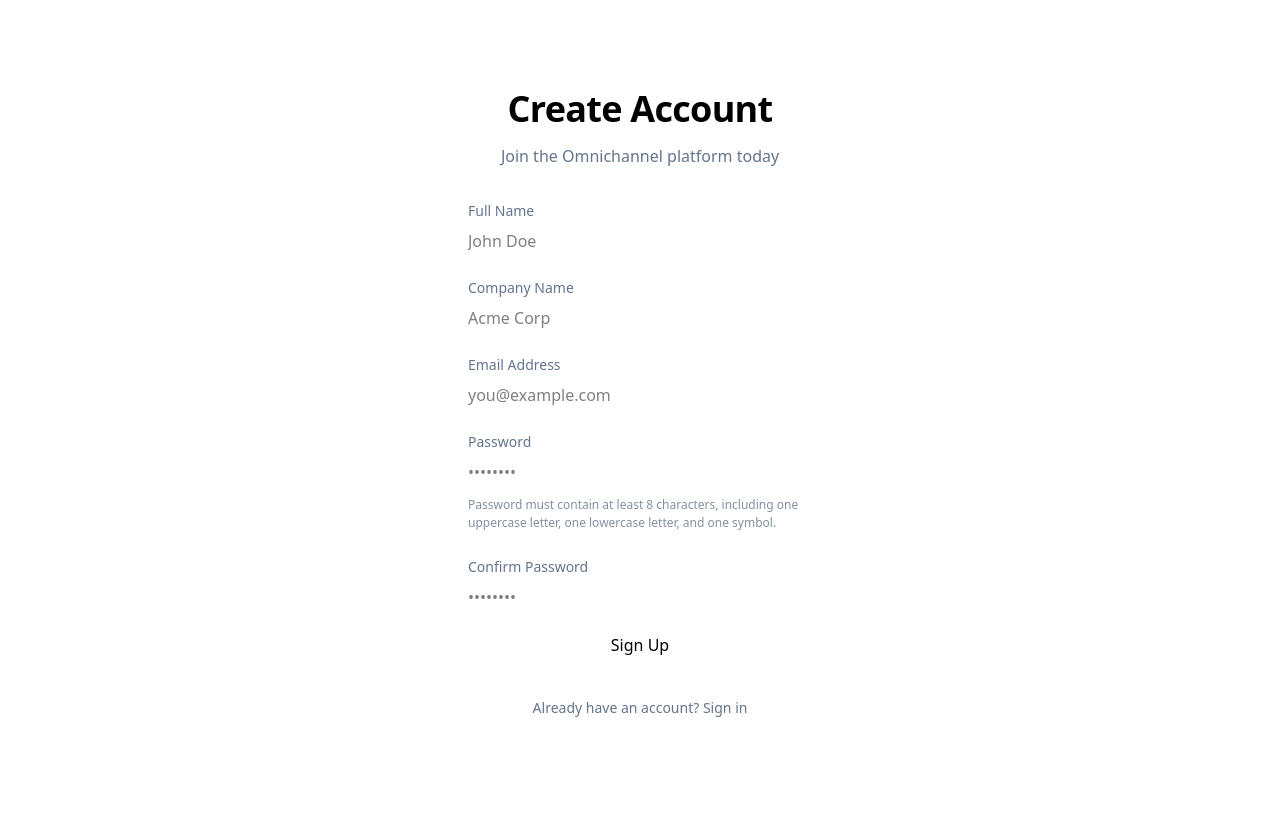
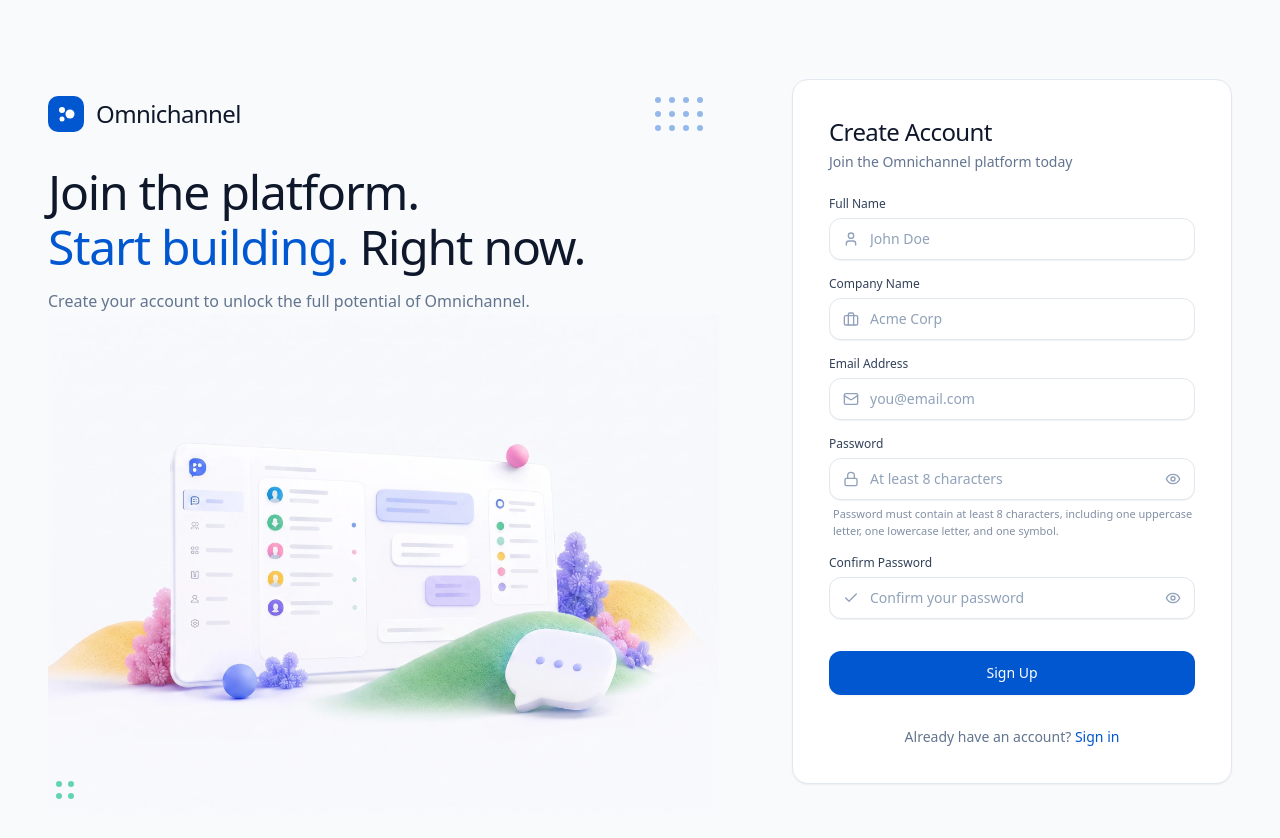
Before and after one commit to Omnichannel-Lead-Management-Platform/frontend-sveltekit, a SvelteKit app: page /register in a window 1280 px wide. Shown: the top 838 px of the page. Before the commit the page ends 800 px from the top, so only its background shows below. Built offline with nearby package versions, Linux system fonts and the light colour scheme.

Commit message:
feat: implement registration page with validation and auth integration

```diff
--- a/src/routes/register/+page.svelte
+++ b/src/routes/register/+page.svelte
@@ -1,6 +1,8 @@
 <script>
 	import { register } from '$lib/api/auth.js';
 	import Alert from '$lib/components/Alert.svelte';
+	import BrandLogo from '$lib/components/BrandLogo.svelte';
+	import heroImage from '$lib/assets/sign-in-hero.webp'; // Reusing the hero image for signup as in reference
 
 	let name = $state('');
 	let companyName = $state('');
@@ -10,6 +12,8 @@
 	let isLoading = $state(false);
 	let errorMessage = $state('');
 	let successMessage = $state('');
+	let showPassword = $state(false);
+	let showConfirmPassword = $state(false);
 
 	async function handleRegister(e) {
 		e.preventDefault();
@@ -50,183 +54,256 @@
 	<title>Sign Up - Omnichannel</title>
 </svelte:head>
 
-<div class="page-container animate-enter">
-	<div class="glass-panel login-card">
-		<div class="login-header">
-			<h1 class="heading-gradient">Create Account</h1>
-			<p>Join the Omnichannel platform today</p>
+<div class="wf-page flex items-center justify-center p-4 selection:bg-blue-100 selection:text-blue-900 sm:p-8 lg:p-12">
+	<div class="w-full max-w-[1360px] mx-auto relative">
+
+		<div class="grid grid-cols-1 lg:grid-cols-12 gap-8 lg:gap-12 items-center">
+
+			<!-- Left Column: Brand, Headline, 3D Hero Image -->
+			<div class="lg:col-span-7 flex flex-col justify-between h-full relative">
+
+				<!-- Top Content -->
+				<div class="pt-6 sm:pt-10 lg:pt-12">
+					<!-- Top Bar: Brand Logo & Decorative Dots -->
+					<div class="flex items-center justify-between">
+						<BrandLogo size="lg" />
+
+						<!-- Decorative 4x3 Dot Matrix -->
+						<div class="hidden sm:grid grid-cols-4 gap-2 w-fit opacity-40 pr-4">
+							<div class="w-1.5 h-1.5 rounded-full bg-blue-600"></div>
+							<div class="w-1.5 h-1.5 rounded-full bg-blue-600"></div>
+							<div class="w-1.5 h-1.5 rounded-full bg-blue-600"></div>
+							<div class="w-1.5 h-1.5 rounded-full bg-blue-600"></div>
+							<div class="w-1.5 h-1.5 rounded-full bg-blue-600"></div>
+							<div class="w-1.5 h-1.5 rounded-full bg-blue-600"></div>
+							<div class="w-1.5 h-1.5 rounded-full bg-blue-600"></div>
+							<div class="w-1.5 h-1.5 rounded-full bg-blue-600"></div>
+							<div class="w-1.5 h-1.5 rounded-full bg-blue-600"></div>
+							<div class="w-1.5 h-1.5 rounded-full bg-blue-600"></div>
+							<div class="w-1.5 h-1.5 rounded-full bg-blue-600"></div>
+							<div class="w-1.5 h-1.5 rounded-full bg-blue-600"></div>
+						</div>
 					</div>
 
-		<form onsubmit={handleRegister} class="login-form">
-			<div class="input-group">
-				<label for="name">Full Name</label>
-				<input
-					type="text"
-					id="name"
-					bind:value={name}
-					class="input-premium"
-					placeholder="John Doe"
-					required
-				/>
+					<!-- Hero Headline and Subhead -->
+					<div class="mt-6 sm:mt-8">
+						<h1 class="text-3xl sm:text-4xl lg:text-5xl font-medium text-slate-900 tracking-tight leading-[1.15]">
+							Join the platform.<br />
+							<span class="text-blue-600">Start building.</span> Right now.
+						</h1>
+						<p class="text-slate-500 text-sm sm:text-base font-normal leading-relaxed max-w-xl mt-3.5">
+							Create your account to unlock the full potential of Omnichannel.
+						</p>
+					</div>
 				</div>
 
-			<div class="input-group">
-				<label for="companyName">Company Name</label>
-				<input
-					type="text"
-					id="companyName"
-					bind:value={companyName}
-					class="input-premium"
-					placeholder="Acme Corp"
-					required
+				<!-- 3D Hero Illustration -->
+				<div class="relative w-full flex items-center justify-center mt-2 lg:mt-0 pointer-events-none">
+					<img
+						src={heroImage}
+						alt="Omnichannel Platform in 3D"
+						class="w-full max-h-[520px] lg:max-h-[580px] object-contain"
+						loading="eager"
 					/>
+
+					<!-- Decorative 2x2 Green Dots -->
+					<div class="absolute bottom-4 left-2 grid grid-cols-2 gap-1.5 opacity-60">
+						<div class="w-1.5 h-1.5 rounded-full bg-emerald-500"></div>
+						<div class="w-1.5 h-1.5 rounded-full bg-emerald-500"></div>
+						<div class="w-1.5 h-1.5 rounded-full bg-emerald-500"></div>
+						<div class="w-1.5 h-1.5 rounded-full bg-emerald-500"></div>
+					</div>
+				</div>
 			</div>
 
-			<div class="input-group">
-				<label for="email">Email Address</label>
-				<input
-					type="email"
-					id="email"
-					bind:value={email}
-					class="input-premium"
-					placeholder="you@example.com"
-					required
-				/>
-			</div>
+			<!-- Right Column: Sign Up Card -->
+			<div class="lg:col-span-5 flex justify-center lg:justify-end items-center">
+				<div class="wf-card w-full max-w-[440px] p-7 sm:p-9">
 
-			<div class="input-group">
-				<label for="password">Password</label>
-				<input
-					type="password"
-					id="password"
-					bind:value={password}
-					class="input-premium"
-					placeholder="••••••••"
-					required
-				/>
-				<p class="password-help">Password must contain at least 8 characters, including one uppercase letter, one lowercase letter, and one symbol.</p>
-			</div>
-
-			<div class="input-group">
-				<label for="confirmPassword">Confirm Password</label>
-				<input
-					type="password"
-					id="confirmPassword"
-					bind:value={confirmPassword}
-					class="input-premium"
-					placeholder="••••••••"
-					required
-				/>
+					<!-- Form Header -->
+					<div>
+						<h2 class="text-2xl font-medium text-slate-900 tracking-tight">Create Account</h2>
+						<p class="text-slate-500 text-sm mt-1">Join the Omnichannel platform today</p>
 					</div>
 
 					<Alert type="error" message={errorMessage} />
 					<Alert type="success" message={successMessage} submessage="Redirecting to your dashboard..." />
 
-			<button type="submit" class="btn-premium" disabled={isLoading}>
+					<!-- Signup Form -->
+					<form onsubmit={handleRegister} class="mt-6 space-y-4">
+
+						<!-- Full Name Input -->
+						<div>
+							<label for="name-input" class="block text-xs font-medium text-slate-700 mb-1.5">Full Name</label>
+							<div class="relative">
+								<div class="absolute inset-y-0 left-0 pl-3.5 flex items-center pointer-events-none text-slate-400">
+									<svg class="w-4 h-4" viewBox="0 0 24 24" fill="none" stroke="currentColor" stroke-width="2" stroke-linecap="round" stroke-linejoin="round">
+										<path d="M19 21v-2a4 4 0 0 0-4-4H9a4 4 0 0 0-4 4v2" />
+										<circle cx="12" cy="7" r="4" />
+									</svg>
+								</div>
+								<input
+									type="text"
+									id="name-input"
+									bind:value={name}
+									placeholder="John Doe"
+									required
+									disabled={isLoading}
+									class="wf-input py-2.5 pl-10 pr-4 text-sm placeholder:text-slate-400"
+								/>
+							</div>
+						</div>
+
+						<!-- Business Name Input -->
+						<div>
+							<label for="company-name-input" class="block text-xs font-medium text-slate-700 mb-1.5">Company Name</label>
+							<div class="relative">
+								<div class="absolute inset-y-0 left-0 pl-3.5 flex items-center pointer-events-none text-slate-400">
+									<svg class="w-4 h-4" viewBox="0 0 24 24" fill="none" stroke="currentColor" stroke-width="2" stroke-linecap="round" stroke-linejoin="round">
+										<rect x="2" y="7" width="20" height="14" rx="2" ry="2" />
+										<path d="M16 21V5a2 2 0 0 0-2-2h-4a2 2 0 0 0-2 2v16" />
+									</svg>
+								</div>
+								<input
+									type="text"
+									id="company-name-input"
+									bind:value={companyName}
+									placeholder="Acme Corp"
+									required
+									disabled={isLoading}
+									class="wf-input py-2.5 pl-10 pr-4 text-sm placeholder:text-slate-400"
+								/>
+							</div>
+						</div>
+
+						<!-- Email Input -->
+						<div>
+							<label for="signup-email-input" class="block text-xs font-medium text-slate-700 mb-1.5">Email Address</label>
+							<div class="relative">
+								<div class="absolute inset-y-0 left-0 pl-3.5 flex items-center pointer-events-none text-slate-400">
+									<svg class="w-4 h-4" viewBox="0 0 24 24" fill="none" stroke="currentColor" stroke-width="2" stroke-linecap="round" stroke-linejoin="round">
+										<rect width="20" height="16" x="2" y="4" rx="2" />
+										<path d="m22 7-8.97 5.7a1.94 1.94 0 0 1-2.06 0L2 7" />
+									</svg>
+								</div>
+								<input
+									type="email"
+									id="signup-email-input"
+									bind:value={email}
+									placeholder="you@email.com"
+									required
+									disabled={isLoading}
+									class="wf-input py-2.5 pl-10 pr-4 text-sm placeholder:text-slate-400"
+								/>
+							</div>
+						</div>
+
+						<!-- Password Input -->
+						<div>
+							<label for="signup-password-input" class="block text-xs font-medium text-slate-700 mb-1.5">Password</label>
+							<div class="relative">
+								<div class="absolute inset-y-0 left-0 pl-3.5 flex items-center pointer-events-none text-slate-400">
+									<svg class="w-4 h-4" viewBox="0 0 24 24" fill="none" stroke="currentColor" stroke-width="2" stroke-linecap="round" stroke-linejoin="round">
+										<rect width="18" height="11" x="3" y="11" rx="2" ry="2" />
+										<path d="M7 11V7a5 5 0 0 1 10 0v4" />
+									</svg>
+								</div>
+								<input
+									type={showPassword ? 'text' : 'password'}
+									id="signup-password-input"
+									bind:value={password}
+									placeholder="At least 8 characters"
+									required
+									disabled={isLoading}
+									class="wf-input py-2.5 pl-10 pr-11 text-sm placeholder:text-slate-400"
+								/>
+								<button
+									type="button"
+									onclick={() => (showPassword = !showPassword)}
+									class="absolute inset-y-0 right-0 pr-3.5 flex items-center text-slate-400 hover:text-slate-600 focus:outline-none cursor-pointer"
+									aria-label={showPassword ? 'Hide password' : 'Show password'}
+								>
+									{#if showPassword}
+										<svg class="w-4 h-4" viewBox="0 0 24 24" fill="none" stroke="currentColor" stroke-width="2" stroke-linecap="round" stroke-linejoin="round">
+											<path d="M17.94 17.94A10.07 10.07 0 0 1 12 20c-7 0-11-8-11-8a18.45 18.45 0 0 1 5.06-5.94M9.9 4.24A9.12 9.12 0 0 1 12 4c7 0 11 8 11 8a18.5 18.5 0 0 1-2.16 3.19m-6.72-1.07a3 3 0 1 1-4.24-4.24" />
+											<line x1="1" y1="1" x2="23" y2="23" />
+										</svg>
+									{:else}
+										<svg class="w-4 h-4" viewBox="0 0 24 24" fill="none" stroke="currentColor" stroke-width="2" stroke-linecap="round" stroke-linejoin="round">
+											<path d="M2 12s3-7 10-7 10 7 10 7-3 7-10 7-10-7-10-7Z" />
+											<circle cx="12" cy="12" r="3" />
+										</svg>
+									{/if}
+								</button>
+							</div>
+							<p class="text-[11px] text-slate-500 opacity-80 mt-1.5 ml-1">Password must contain at least 8 characters, including one uppercase letter, one lowercase letter, and one symbol.</p>
+						</div>
+
+						<!-- Confirm Password Input -->
+						<div>
+							<label for="confirm-password-input" class="block text-xs font-medium text-slate-700 mb-1.5">Confirm Password</label>
+							<div class="relative">
+								<div class="absolute inset-y-0 left-0 pl-3.5 flex items-center pointer-events-none text-slate-400">
+									<svg class="w-4 h-4" viewBox="0 0 24 24" fill="none" stroke="currentColor" stroke-width="2" stroke-linecap="round" stroke-linejoin="round">
+										<path d="M20 6L9 17l-5-5" />
+									</svg>
+								</div>
+								<input
+									type={showConfirmPassword ? 'text' : 'password'}
+									id="confirm-password-input"
+									bind:value={confirmPassword}
+									placeholder="Confirm your password"
+									required
+									disabled={isLoading}
+									class="wf-input py-2.5 pl-10 pr-11 text-sm placeholder:text-slate-400"
+								/>
+								<button
+									type="button"
+									onclick={() => (showConfirmPassword = !showConfirmPassword)}
+									class="absolute inset-y-0 right-0 pr-3.5 flex items-center text-slate-400 hover:text-slate-600 focus:outline-none cursor-pointer"
+									aria-label={showConfirmPassword ? 'Hide password' : 'Show password'}
+								>
+									{#if showConfirmPassword}
+										<svg class="w-4 h-4" viewBox="0 0 24 24" fill="none" stroke="currentColor" stroke-width="2" stroke-linecap="round" stroke-linejoin="round">
+											<path d="M17.94 17.94A10.07 10.07 0 0 1 12 20c-7 0-11-8-11-8a18.45 18.45 0 0 1 5.06-5.94M9.9 4.24A9.12 9.12 0 0 1 12 4c7 0 11 8 11 8a18.5 18.5 0 0 1-2.16 3.19m-6.72-1.07a3 3 0 1 1-4.24-4.24" />
+											<line x1="1" y1="1" x2="23" y2="23" />
+										</svg>
+									{:else}
+										<svg class="w-4 h-4" viewBox="0 0 24 24" fill="none" stroke="currentColor" stroke-width="2" stroke-linecap="round" stroke-linejoin="round">
+											<path d="M2 12s3-7 10-7 10 7 10 7-3 7-10 7-10-7-10-7Z" />
+											<circle cx="12" cy="12" r="3" />
+										</svg>
+									{/if}
+								</button>
+							</div>
+						</div>
+
+						<!-- Submit Button -->
+						<button
+							type="submit"
+							disabled={isLoading}
+							class="wf-button-primary mt-4 w-full py-3 text-sm hover:shadow-sm"
+						>
 							{#if isLoading}
-					<span class="spinner"></span> Creating Account...
+								<svg class="animate-spin h-4 w-4 text-white" viewBox="0 0 24 24" fill="none">
+									<circle class="opacity-25" cx="12" cy="12" r="10" stroke="currentColor" stroke-width="4"></circle>
+									<path class="opacity-75" fill="currentColor" d="M4 12a8 8 0 018-8V0C5.373 0 0 5.373 0 12h4zm2 5.291A7.962 7.962 0 014 12H0c0 3.042 1.135 5.824 3 7.938l3-2.647z"></path>
+								</svg>
+								<span>Creating Account...</span>
 							{:else}
-					Sign Up
+								<span>Sign Up</span>
 							{/if}
 						</button>
 					</form>
 
-		<div class="login-footer">
-			<p>Already have an account? <a href="/login">Sign in</a></p>
+					<!-- Bottom Sign In Link -->
+					<div class="mt-8 text-center text-xs sm:text-sm text-slate-500">
+						Already have an account? <a href="/login" class="text-blue-600 font-medium hover:text-blue-700 hover:underline transition-colors">Sign in</a>
+					</div>
+
+				</div>
+			</div>
+
 		</div>
 	</div>
 </div>
-
-<style>
-	/* Inheriting layout styles directly similar to login */
-	.page-container {
-		display: flex;
-		justify-content: center;
-		align-items: center;
-		min-height: 100vh;
-		padding: 20px;
-	}
-
-	.login-card {
-		width: 100%;
-		max-width: 440px;
-		padding: 48px;
-		display: flex;
-		flex-direction: column;
-		gap: 32px;
-	}
-
-	.login-header {
-		text-align: center;
-	}
-
-	.login-header h1 {
-		font-size: 2.25rem;
-		margin-bottom: 8px;
-		font-weight: 700;
-		letter-spacing: -0.02em;
-	}
-
-	.login-header p {
-		color: var(--text-secondary);
-	}
-
-	.login-form {
-		display: flex;
-		flex-direction: column;
-		gap: 24px;
-	}
-
-	.input-group {
-		display: flex;
-		flex-direction: column;
-		gap: 8px;
-	}
-
-	.input-group label {
-		font-size: 0.875rem;
-		font-weight: 500;
-		color: var(--text-secondary);
-	}
-
-	.login-footer {
-		text-align: center;
-		font-size: 0.875rem;
-		color: var(--text-secondary);
-		margin-top: 8px;
-	}
-
-	.login-footer a {
-		color: var(--accent-primary);
-		text-decoration: none;
-		font-weight: 500;
-		transition: var(--transition-smooth);
-	}
-
-	.login-footer a:hover {
-		color: var(--accent-secondary);
-	}
-
-	.spinner {
-		display: inline-block;
-		width: 16px;
-		height: 16px;
-		border: 2px solid rgba(255, 255, 255, 0.3);
-		border-radius: 50%;
-		border-top-color: white;
-		animation: spin 1s ease-in-out infinite;
-		margin-right: 8px;
-		vertical-align: middle;
-	}
-
-	.password-help {
-		font-size: 0.75rem;
-		color: var(--text-secondary);
-		opacity: 0.8;
-		margin-top: 4px;
-	}
-
-	@keyframes spin {
-		to { transform: rotate(360deg); }
-	}
-</style>
```
Lines whose indentation alone changed are shown as unchanged.
